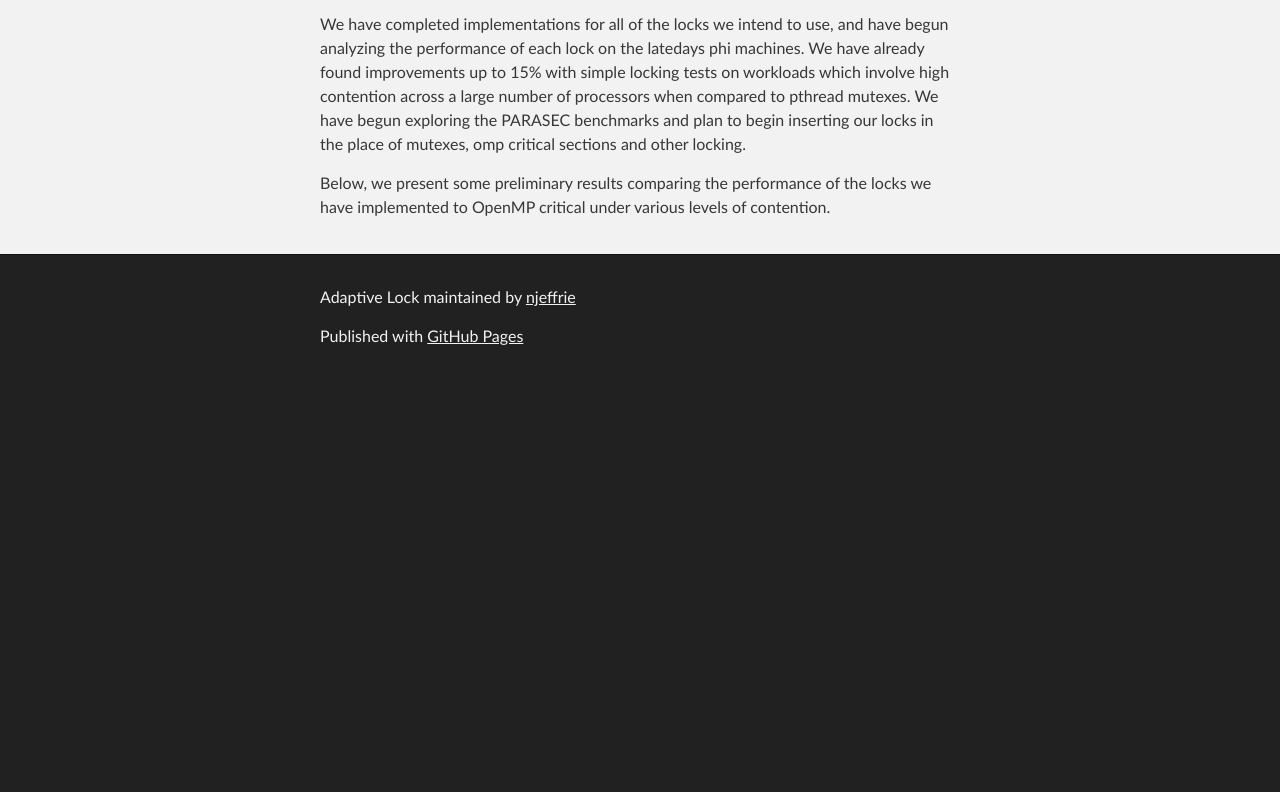
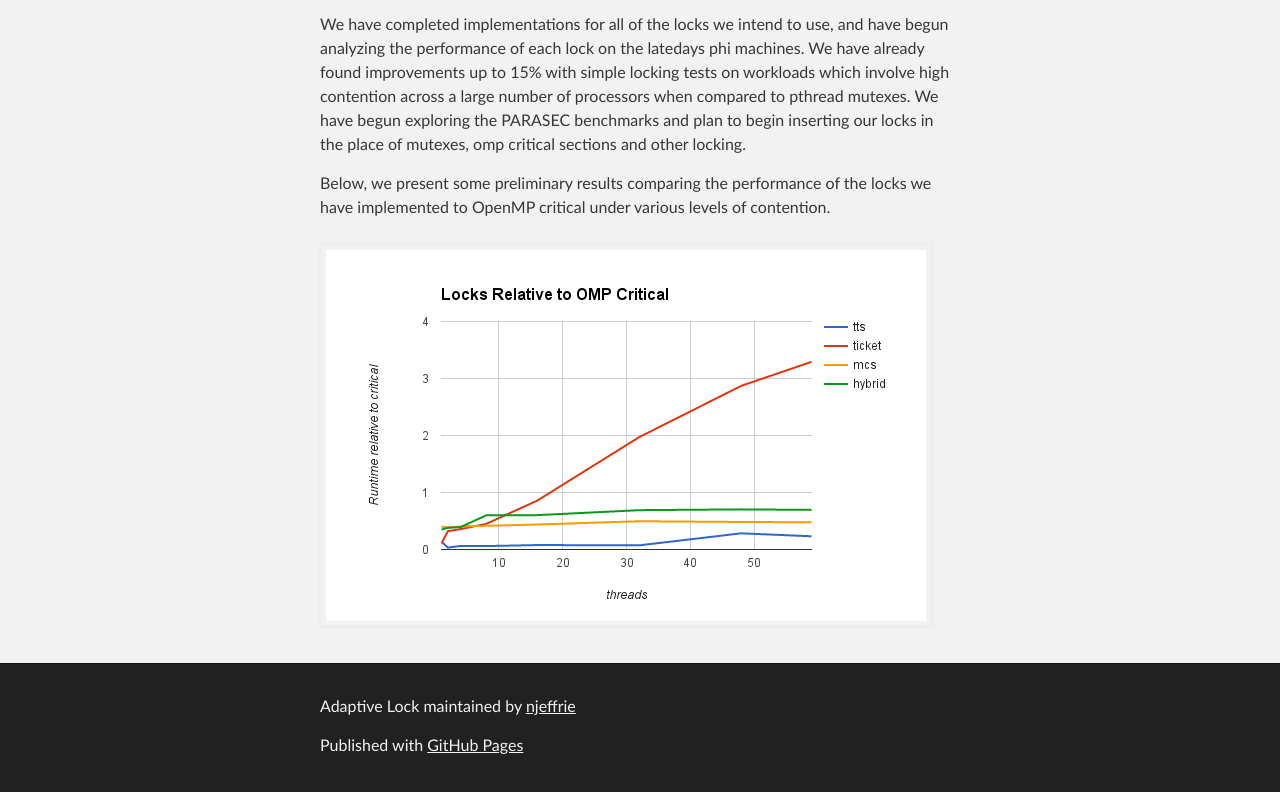
Before and after one commit to njeffrie/adaptive_lock, a plain HTML site: page index.html in a window 1280 px wide. Shown: the part 2338-3130 px from the top of the page. Before the commit the page ends 2721 px from the top, so only its background shows below. Drawn offline with Linux system fonts and the light colour scheme.

Commit message:
added graph

```diff
--- a/index.html
+++ b/index.html
@@ -103,7 +103,7 @@ Week of 5/2 - Finalize implementaiton, experiment changing architecture if time
 
 <p> Below, we present some preliminary results comparing the performance of the locks we have implemented to OpenMP critical under various levels of contention. </p>
 
-
+<img src="images/image.png">
 
 </section>
     </div>
```
Also changed, not shown: images/image.png (added).
